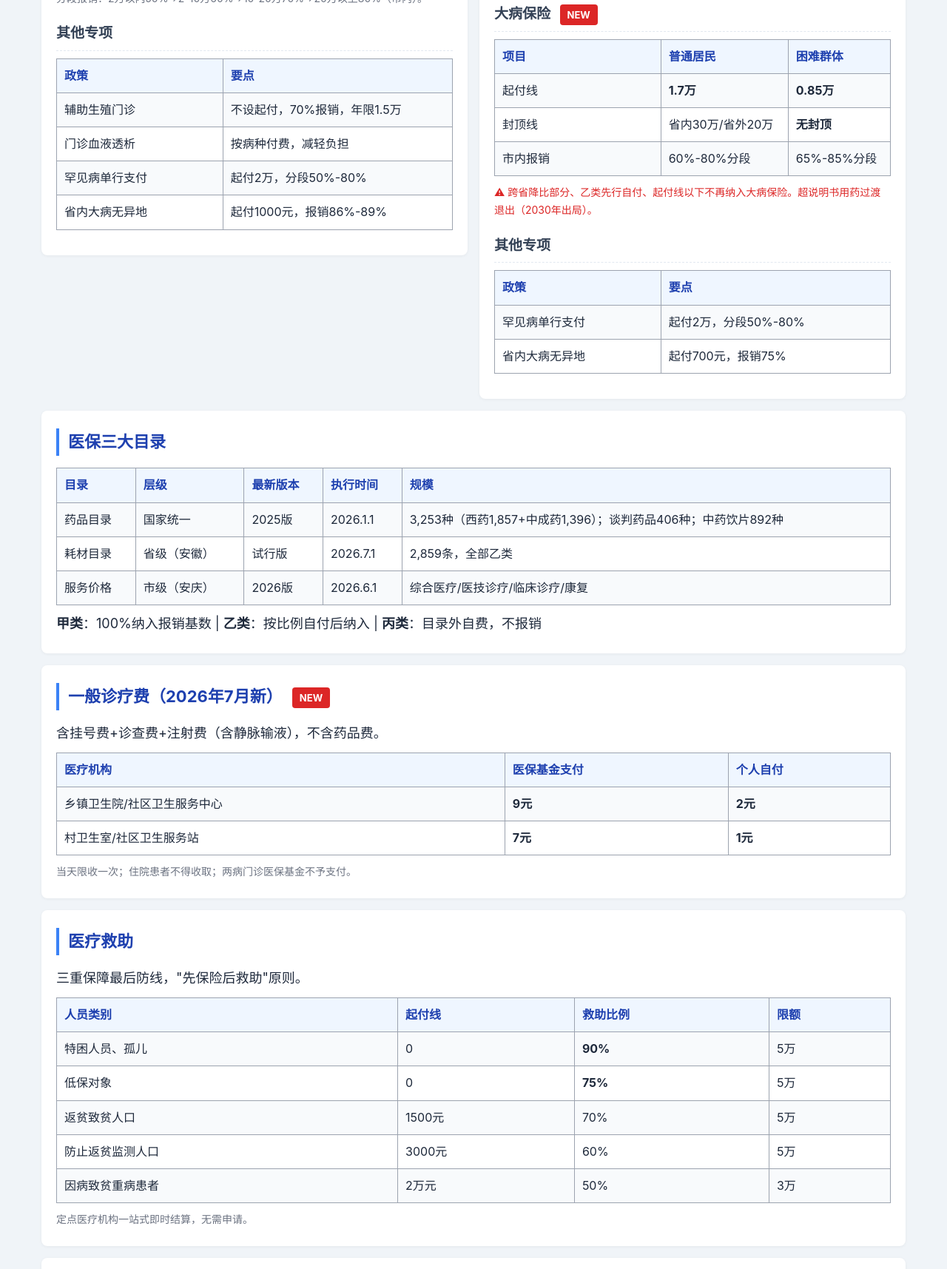
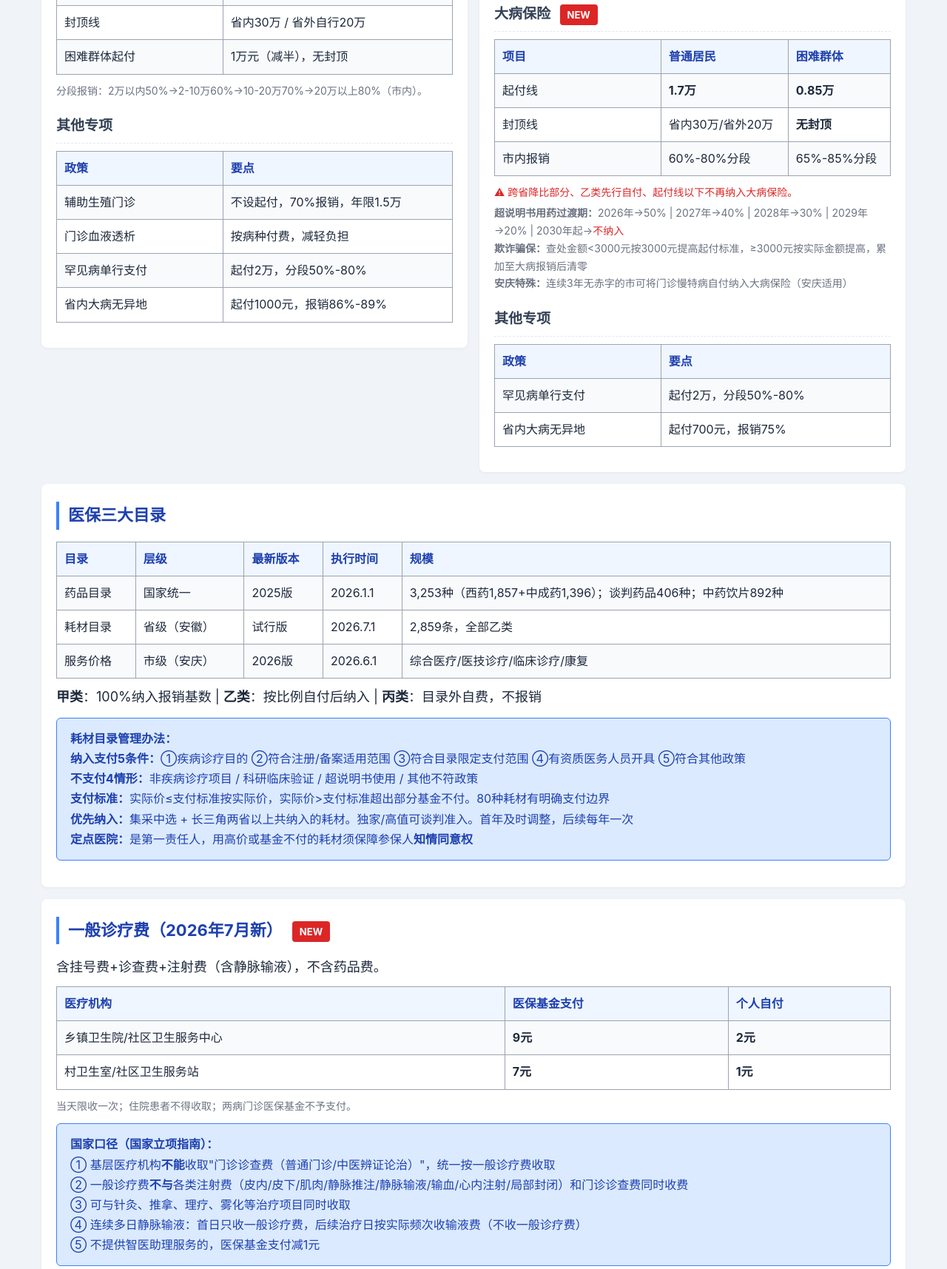
Before and after one commit to SoundHolic/soundholic.github.io, a plain HTML site: page index.html in a window 1280 px wide. Shown: the part 2905-4620 px from the top of the page at 74% size. Drawn offline with Linux system fonts and the light colour scheme.

Commit message:
补充2026年7月新政策细节：一般诊疗费国家口径、大病保险过渡期+欺诈骗保规则、生育保险灵活就业+男职工配偶规则、耗材管理办法、承诺制异地备案

```diff
--- a/index.html
+++ b/index.html
@@ -233,7 +233,12 @@
     <tr><td>辅助生殖</td><td>70%报销，年限额1.5万</td></tr>
     <tr><td>分娩镇痛</td><td>按甲类纳入生育保险</td></tr>
   </table>
-  <p class="note">2027.5.1起灵活就业人员改津贴，取消补助金。</p>
+  <p class="note">2027.5.1起灵活就业人员改津贴，取消补助金。灵活就业人员转企业职工需按费率差补足。</p>
+  <p class="note">
+    <strong>男职工未就业配偶：</strong>产检+住院分娩由女居民参保地职工医保基金支付，合并计入居民医保封顶线。未参保/等待期/市外参保的配偶<strong>不享受</strong>。<br>
+    <strong>待遇享受条件统一：</strong>2026.7.1起产前检查、住院分娩、计划生育待遇与基本医保一致。<br>
+    <strong>异地就医：</strong>临时外出（含转诊）基础服务包外费用不纳入职工普通门诊报销。
+  </p>
 
   <h3>大病保险</h3>
   <table>
@@ -333,7 +338,12 @@
     <tr><td>封顶线</td><td>省内30万/省外20万</td><td><strong>无封顶</strong></td></tr>
     <tr><td>市内报销</td><td>60%-80%分段</td><td>65%-85%分段</td></tr>
   </table>
-  <p class="note" style="color:#dc2626">⚠ 跨省降比部分、乙类先行自付、起付线以下不再纳入大病保险。超说明书用药过渡退出（2030年出局）。</p>
+  <p class="note" style="color:#dc2626">⚠ 跨省降比部分、乙类先行自付、起付线以下不再纳入大病保险。</p>
+  <p class="note" style="margin-top:4px">
+    <strong>超说明书用药过渡期：</strong>2026年→50% | 2027年→40% | 2028年→30% | 2029年→20% | 2030年起→<span style="color:#dc2626">不纳入</span><br>
+    <strong>欺诈骗保：</strong>查处金额&lt;3000元按3000元提高起付标准，≥3000元按实际金额提高，累加至大病报销后清零<br>
+    <strong>安庆特殊：</strong>连续3年无赤字的市可将门诊慢特病自付纳入大病保险（安庆适用）
+  </p>
 
   <h3>其他专项</h3>
   <table>
@@ -356,6 +366,14 @@
     <tr><td>服务价格</td><td>市级（安庆）</td><td>2026版</td><td>2026.6.1</td><td>综合医疗/医技诊疗/临床诊疗/康复</td></tr>
   </table>
   <p style="margin-top:8px"><strong>甲类</strong>：100%纳入报销基数 | <strong>乙类</strong>：按比例自付后纳入 | <strong>丙类</strong>：目录外自费，不报销</p>
+  <div class="alert alert-info" style="margin-top:12px">
+    <strong>耗材目录管理办法：</strong><br>
+    <strong>纳入支付5条件：</strong>①疾病诊疗目的 ②符合注册/备案适用范围 ③符合目录限定支付范围 ④有资质医务人员开具 ⑤符合其他政策<br>
+    <strong>不支付4情形：</strong>非疾病诊疗项目 / 科研临床验证 / 超说明书使用 / 其他不符政策<br>
+    <strong>支付标准：</strong>实际价≤支付标准按实际价，实际价>支付标准超出部分基金不付。80种耗材有明确支付边界<br>
+    <strong>优先纳入：</strong>集采中选 + 长三角两省以上共纳入的耗材。独家/高值可谈判准入。首年及时调整，后续每年一次<br>
+    <strong>定点医院：</strong>是第一责任人，用高价或基金不付的耗材须保障参保人<strong>知情同意权</strong>
+  </div>
 </section>
 
 <section>
@@ -367,6 +385,14 @@
     <tr><td>村卫生室/社区卫生服务站</td><td><strong>7元</strong></td><td><strong>1元</strong></td></tr>
   </table>
   <p class="note">当天限收一次；住院患者不得收取；两病门诊医保基金不予支付。</p>
+  <div class="alert alert-info" style="margin-top:12px">
+    <strong>国家口径（国家立项指南）：</strong><br>
+    ① 基层医疗机构<strong>不能</strong>收取"门诊诊查费（普通门诊/中医辨证论治）"，统一按一般诊疗费收取<br>
+    ② 一般诊疗费<strong>不与</strong>各类注射费（皮内/皮下/肌肉/静脉推注/静脉输液/输血/心内注射/局部封闭）和门诊诊查费同时收费<br>
+    ③ 可与针灸、推拿、理疗、雾化等治疗项目同时收取<br>
+    ④ 连续多日静脉输液：首日只收一般诊疗费，后续治疗日按实际频次收输液费（不收一般诊疗费）<br>
+    ⑤ 不提供智医助理服务的，医保基金支付减1元
+  </div>
 </section>
 
 <section>
@@ -401,6 +427,13 @@
     <tr><td>慢性病待遇</td><td>在线查询申请进度和使用情况</td></tr>
     <tr><td>线上办理</td><td>国家医保APP / 皖事通 / 安徽医保小程序 / 安庆医保公众号</td></tr>
   </table>
+  <div class="alert" style="margin-top:12px">
+    <strong>承诺制异地长期居住备案（2026.7新）：</strong>原则上"先备案，后结算"。承诺制须做事中事后校验。<br>
+    ① <strong>出院前补齐材料</strong>→按"异地长期居住人员"直接结算<br>
+    ② <strong>自费出院后补齐</strong>（就医时间在材料有效期内）→手工报销按"异地长期居住人员"<br>
+    ③ <strong>未能补齐材料</strong>→按"其他临时外出就医人员"<br>
+    ⚠ 已发生医保结算的费用<strong>原则上不予补差结算</strong>。后台审核须致电告知并登记通话记录。缺失认定材料不得引导承诺制备案。
+  </div>
 </section>
 
 </div>
```
